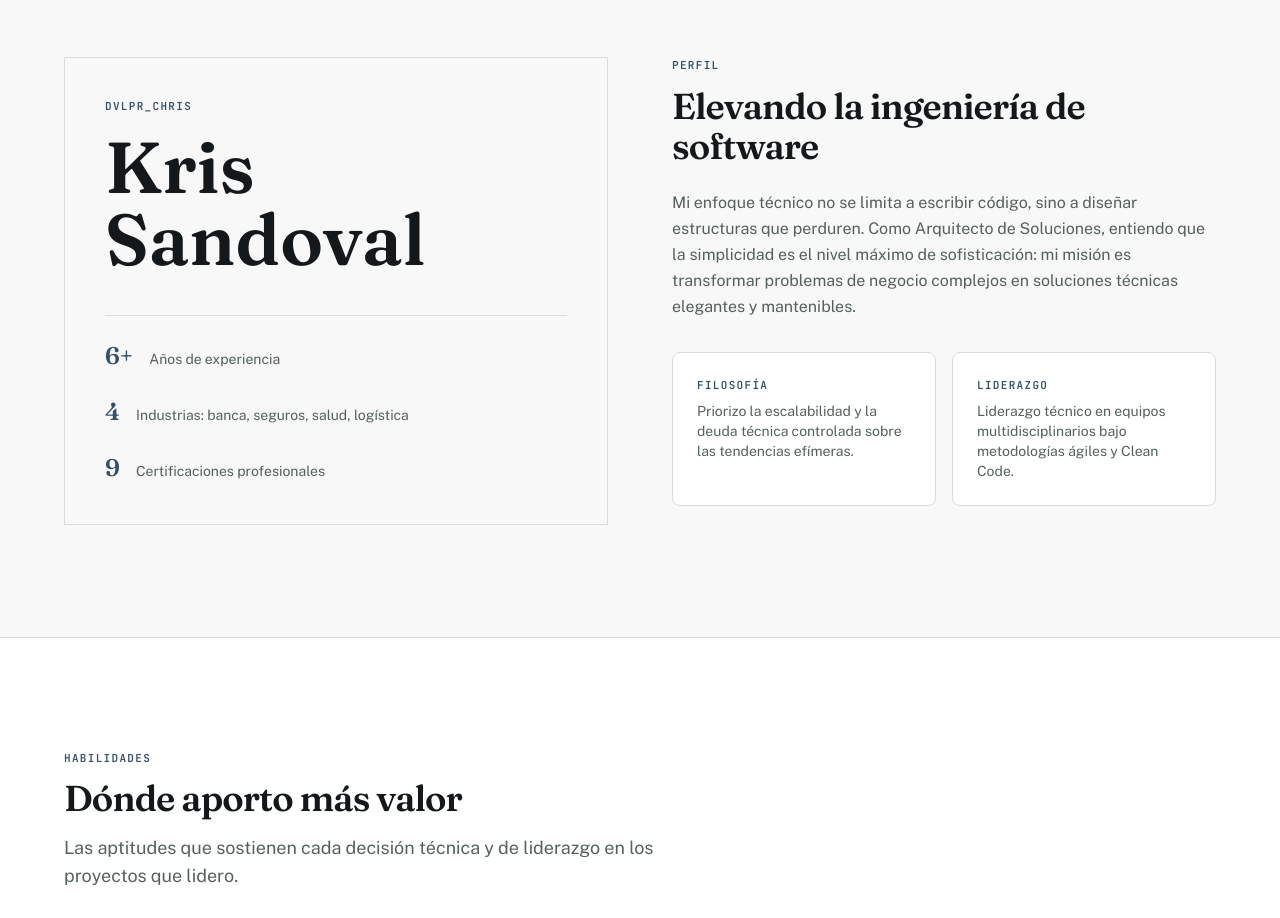
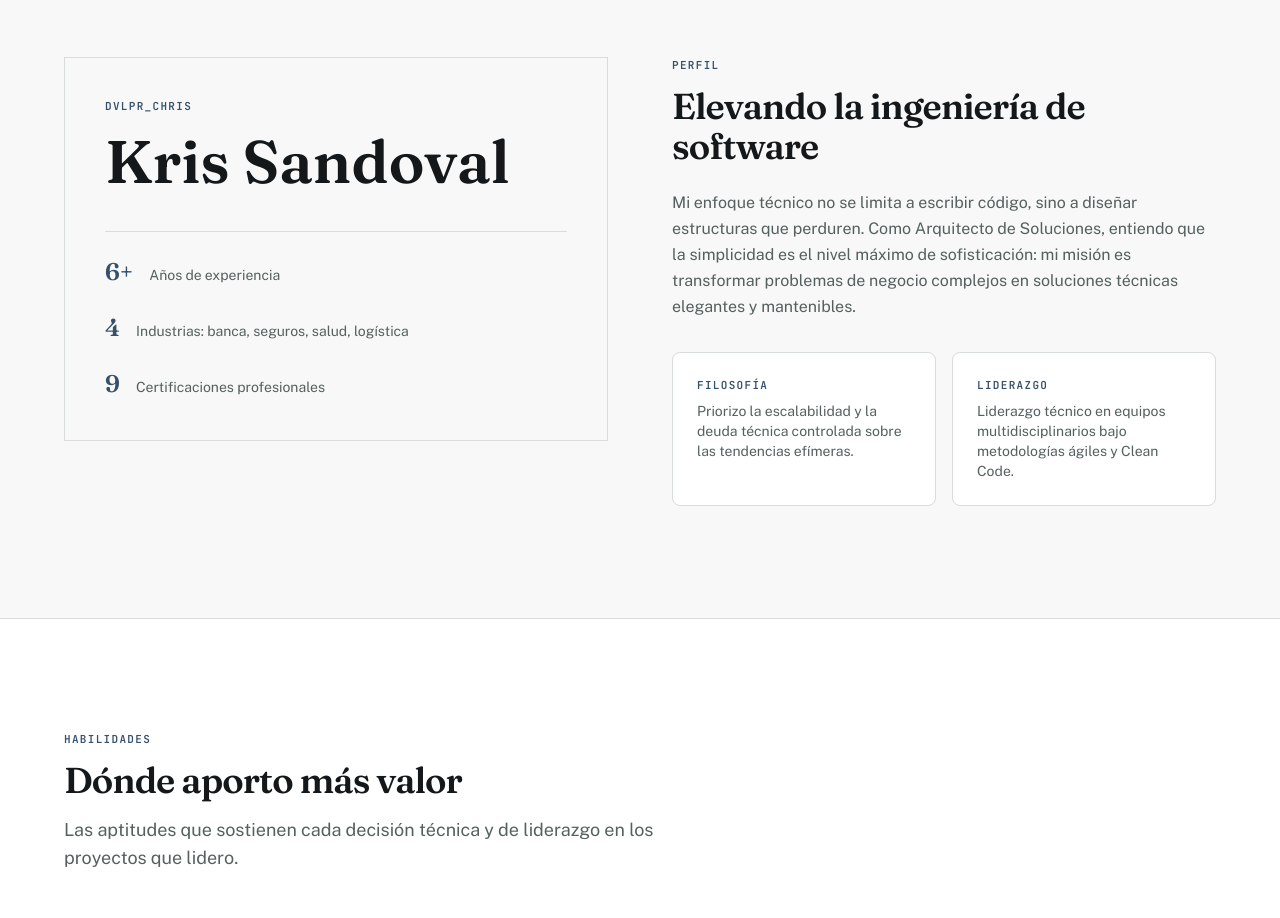
Before and after one commit to aicreationcl/portafolio_spa_2026, a Next.js app: page / in a window 1280 px wide. Shown: the part 840-1758 px from the top of the page. Built offline with nearby package versions, Linux system fonts and the light colour scheme; no server answers.

Commit message:
alias 6xl

```diff
--- a/components/sections/AboutMe.tsx
+++ b/components/sections/AboutMe.tsx
@@ -21,7 +21,7 @@ export function AboutMe() {
           <RevealOnScroll>
             <div className="border-border border p-10">
               <p className="label-mono text-primary">{profile.handle}</p>
-              <p className="text-foreground mt-4 font-serif text-7xl font-semibold">Kris Sandoval</p>
+              <p className="text-foreground mt-4 font-serif text-6xl font-semibold">Kris Sandoval</p>
               <div className="border-border mt-10 space-y-6 border-t pt-6">
                 {STATS.map((stat) => (
                   <div key={stat.label} className="flex items-baseline gap-4">
```
